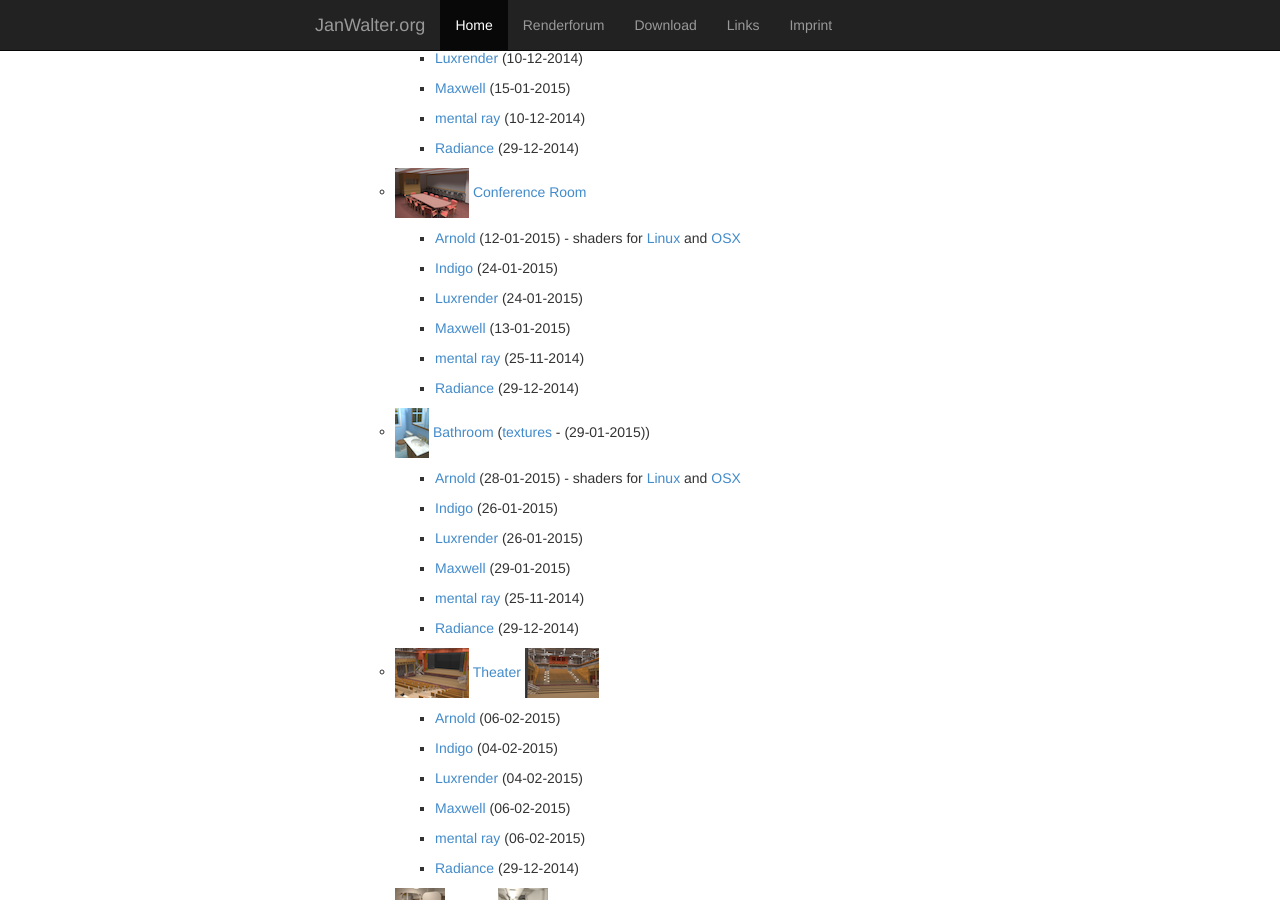
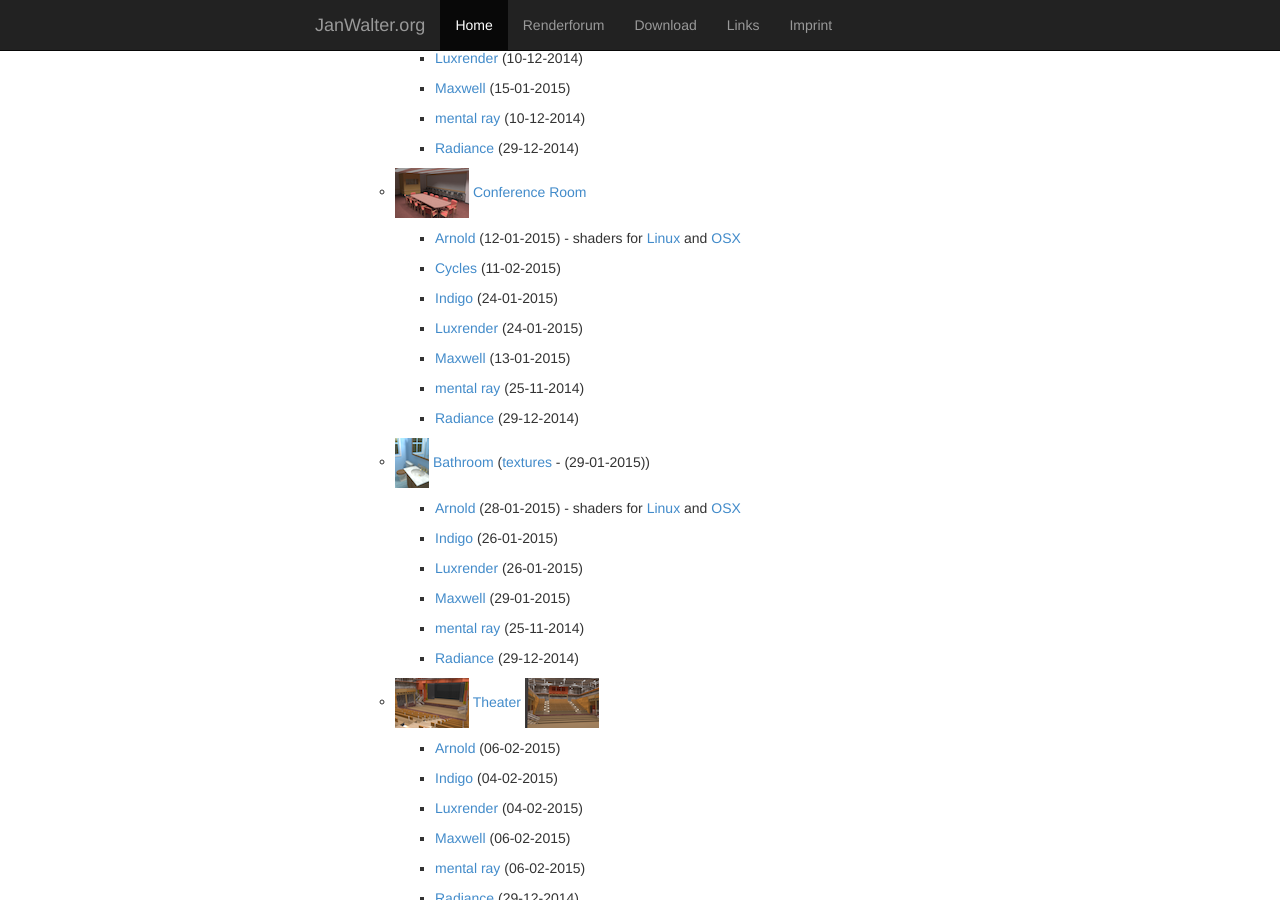
Before and after one commit to wahn/jan_walter_org, a Jekyll site: the page built from download/index.md, in a window 1280 px wide and 900 px high, scrolled down 1262 px. Built offline with Jekyll 4.4.1, drawn with Linux system fonts in a browser that asks for light colours; Markdown is read by kramdown in place of the engine named in the settings.

Commit message:
Download link for the conference room scene in Cycles/Blender file format.

```diff
--- a/download/index.md
+++ b/download/index.md
@@ -105,6 +105,8 @@
         and
         [OSX](https://www.janwalter.org/Download/Scenes/rad_shaders_macosx_arnold_4.2.2.0.tar.gz)
 
+        + [Cycles](https://www.janwalter.org/Download/Scenes/conference_room_blend.tar.gz) (11-02-2015)
+
         + [Indigo](https://www.janwalter.org/Download/Scenes/conference_room_igs.tar.gz) (24-01-2015)
 
         + [Luxrender](https://www.janwalter.org/Download/Scenes/conference_room_lxs.tar.gz) (24-01-2015)
```
